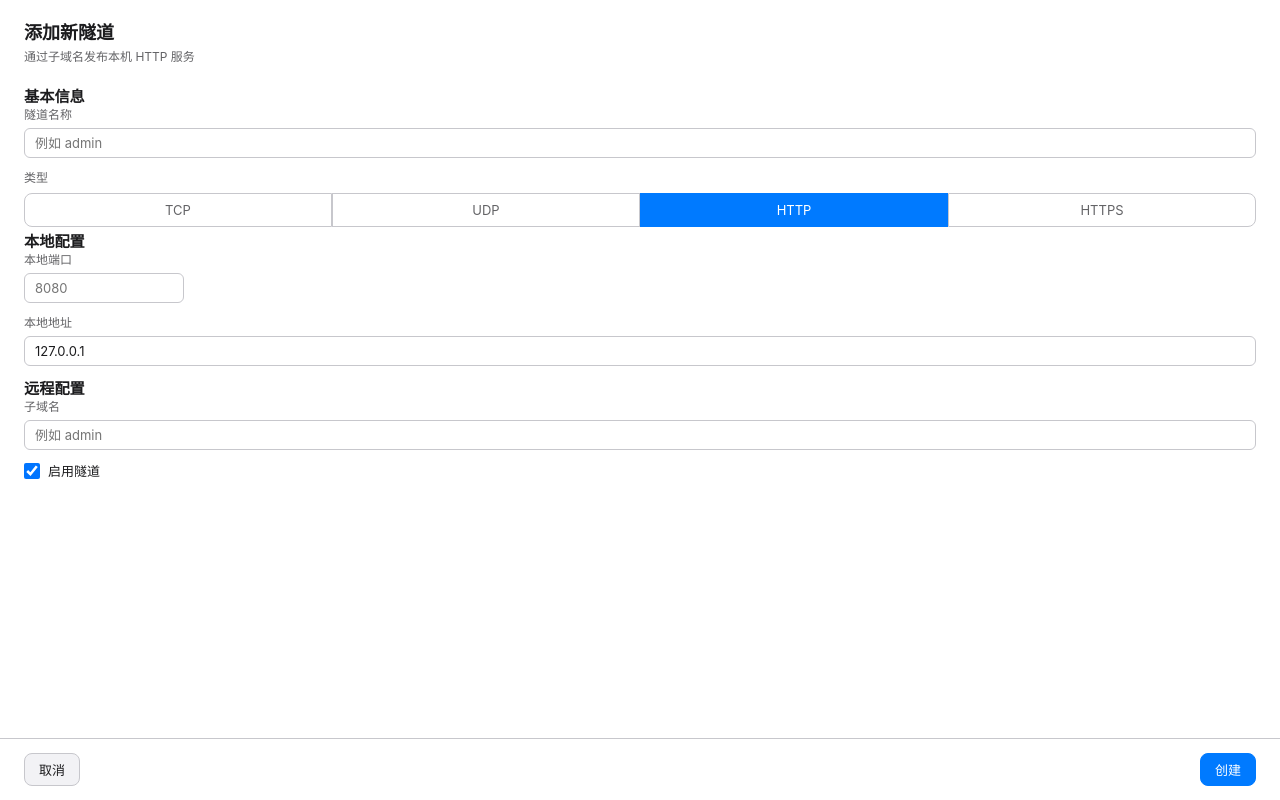
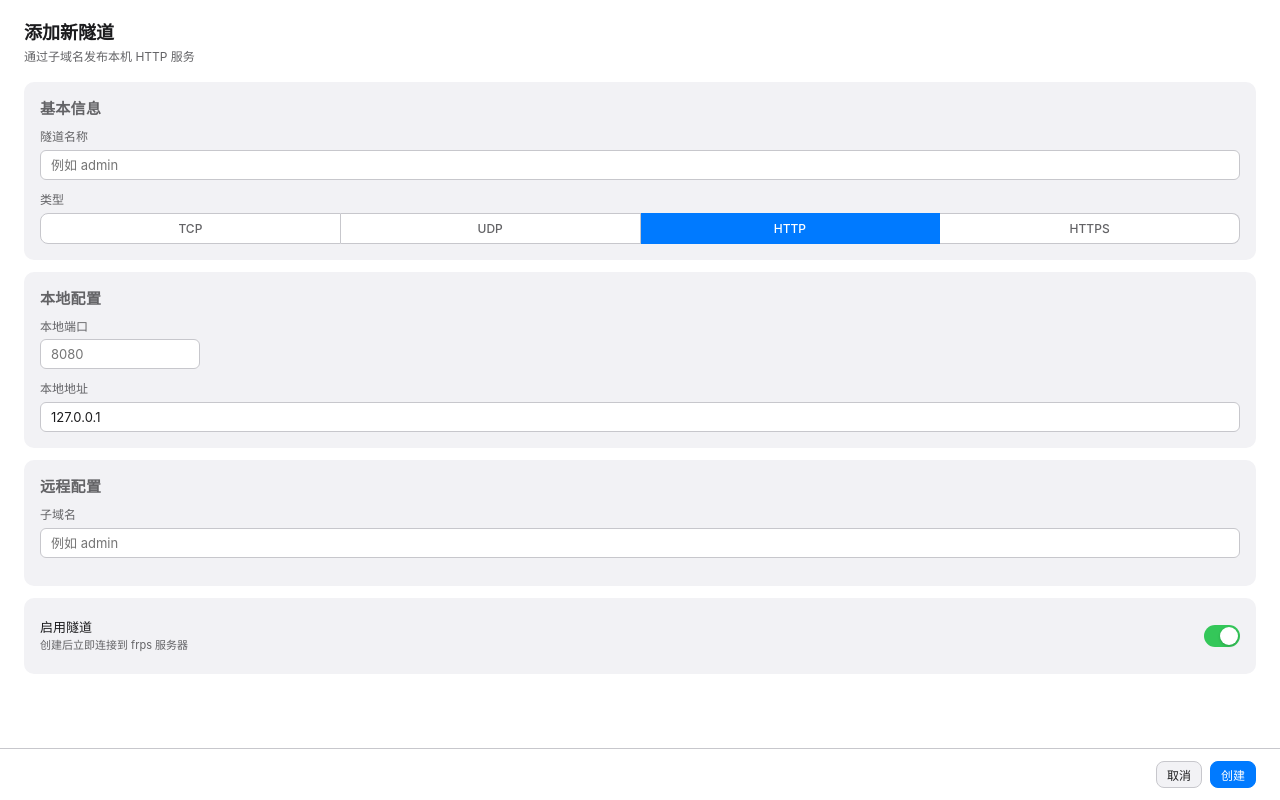
Before and after one commit to mei-pub/mei-link, a website built with Vite: page cross-platform-client/desktop/src/tunnel-edit.html in a window 1280 px wide. Built offline with nearby package versions, Linux system fonts and the light colour scheme.

Commit message:
feat(desktop): tunnel-edit Toggle 开关 + settings 输入框和按钮布局优化
## tunnel-edit.html（任务1）
- 启用隧道复选框 → Toggle 开关组件（同主界面）
- 表单改用 section-card 分组卡片样式
- 类型选择器改圆角分段控件 + hover 效果
- 启用隧道加描述文案"创建后立即连接到 frps 服务器"
- footer 取消/创建按钮靠右对齐

## settings.html（任务2 + 任务3）

### 输入框宽度优化（任务2）
- 服务器地址：去掉 max-width:200px，flex:1 撑开
- 测试连接按钮 → network 图标按钮（30px，无文字）
- Token 输入框：去掉固定 width:140px，flex:1 撑开
- 眼睛按钮 padding 调整对齐

### 按钮逻辑重排（任务3）
- 完全退出从应用设置区移到 footer 左下角（红色文字）
- footer 右下角：取消 + 保存
- 保存并重启按钮移除
- 保存按钮点击后 confirm 弹窗："保存后是否立即重启 frpc 隧道？"
  确定 = 保存并重启，取消 = 仅保存不重启
  （对齐 Swift SettingsView 的 confirmationDialog 行为）

实测确认 6 项视觉变化全部生效。

```diff
--- a/cross-platform-client/desktop/src/tunnel-edit.html
+++ b/cross-platform-client/desktop/src/tunnel-edit.html
@@ -4,17 +4,54 @@
 <meta charset="UTF-8">
 <link rel="stylesheet" href="styles/app.css">
 <style>
-  .app { display: flex; flex-direction: column; height: 100vh; }
-  .header { padding: 20px 24px; }
+  .app { display: flex; flex-direction: column; height: 100vh; overflow: hidden; }
+  .header { padding: 20px 24px 12px; }
   .header h1 { font-size: 18px; font-weight: 700; color: var(--text); }
   .header .hint { font-size: 12px; color: var(--text-secondary); margin-top: 4px; }
-  .form-body { flex: 1; overflow-y: auto; padding: 0 24px; }
-  .type-segments { display: flex; gap: 0; margin-bottom: 4px; }
-  .type-segments button { flex: 1; padding: 8px; border: 1px solid var(--border); background: var(--bg); color: var(--text-secondary); font-size: 13px; cursor: pointer; }
+  .form-body { flex: 1; overflow-y: auto; padding: 4px 24px 8px; }
+  .section-card {
+    background: var(--surface);
+    border-radius: 10px;
+    padding: 14px 16px;
+    margin-bottom: 12px;
+  }
+  .section-card h3 {
+    font-size: 13px; font-weight: 600; color: var(--text-secondary);
+    margin-bottom: 10px; text-transform: uppercase; letter-spacing: 0.3px;
+  }
+  .form-group { margin-bottom: 10px; }
+  .form-group:last-child { margin-bottom: 0; }
+  .form-group label {
+    font-size: 12px; color: var(--text-secondary);
+    display: block; margin-bottom: 4px;
+  }
+  .form-input { padding: 6px 10px; font-size: 13px; border-radius: 6px; }
+  .type-segments { display: flex; gap: 0; }
+  .type-segments button {
+    flex: 1; padding: 7px; border: 1px solid var(--border);
+    background: var(--bg); color: var(--text-secondary);
+    font-size: 12px; font-weight: 500; cursor: pointer;
+    transition: all .15s;
+  }
   .type-segments button:first-child { border-radius: 8px 0 0 8px; }
   .type-segments button:last-child { border-radius: 0 8px 8px 0; }
-  .type-segments button.active { background: var(--primary); color: #fff; border-color: var(--primary); }
-  .footer { display: flex; justify-content: space-between; padding: 14px 24px; border-top: 1px solid var(--border); }
+  .type-segments button:not(:first-child) { border-left: none; }
+  .type-segments button:hover { background: rgba(0,113,227,0.05); color: var(--text); }
+  .type-segments button.active {
+    background: var(--primary); color: #fff; border-color: var(--primary);
+  }
+  .toggle-row {
+    display: flex; justify-content: space-between; align-items: center;
+    padding: 4px 0;
+  }
+  .toggle-row .label-group { display: flex; flex-direction: column; gap: 2px; }
+  .toggle-row .label { font-size: 13px; color: var(--text); font-weight: 500; }
+  .toggle-row .desc { font-size: 11px; color: var(--text-secondary); }
+  .footer {
+    display: flex; justify-content: flex-end; gap: 8px;
+    padding: 12px 24px; border-top: 1px solid var(--border);
+  }
+  .btn-sm { padding: 6px 14px; font-size: 12px; }
 </style>
 </head>
 <body>
@@ -24,31 +61,39 @@
     <div id="formHint" class="hint">通过子域名发布本机 HTTP 服务</div>
   </div>
   <div class="form-body">
-    <div class="form-section">
+    <div class="section-card">
       <h3>基本信息</h3>
       <div class="form-group"><label>隧道名称</label><input id="name" class="form-input" placeholder="例如 admin"></div>
-      <label style="font-size:12px;color:var(--text-secondary);display:block;margin-bottom:6px">类型</label>
-      <div class="type-segments">
-        <button data-type="tcp">TCP</button><button data-type="udp">UDP</button><button data-type="http">HTTP</button><button data-type="https">HTTPS</button>
+      <div class="form-group">
+        <label>类型</label>
+        <div class="type-segments">
+          <button data-type="tcp">TCP</button><button data-type="udp">UDP</button><button data-type="http">HTTP</button><button data-type="https">HTTPS</button>
+        </div>
       </div>
     </div>
-    <div class="form-section">
+    <div class="section-card">
       <h3>本地配置</h3>
       <div class="form-group"><label>本地端口</label><input id="localPort" class="form-input" type="number" placeholder="8080" style="max-width:160px"></div>
       <div class="form-group"><label>本地地址</label><input id="localIP" class="form-input" value="127.0.0.1"></div>
     </div>
-    <div class="form-section">
+    <div class="section-card">
       <h3>远程配置</h3>
       <div id="subdomainGroup" class="form-group"><label>子域名</label><input id="subdomain" class="form-input" placeholder="例如 admin"></div>
       <div id="remotePortGroup" class="form-group" style="display:none"><label>远程端口</label><input id="remotePort" class="form-input" type="number" placeholder="留空自动分配"></div>
     </div>
-    <div class="form-section">
-      <label style="display:flex;align-items:center;gap:8px;cursor:pointer;font-size:13px"><input type="checkbox" id="enabled" checked style="width:16px;height:16px"> 启用隧道</label>
+    <div class="section-card">
+      <div class="toggle-row">
+        <div class="label-group">
+          <span class="label">启用隧道</span>
+          <span class="desc">创建后立即连接到 frps 服务器</span>
+        </div>
+        <label class="toggle"><input type="checkbox" id="enabled" checked><span class="slider"></span></label>
+      </div>
     </div>
   </div>
   <div class="footer">
-    <button class="btn" id="cancelBtn" aria-label="取消" title="取消">取消</button>
-    <button id="saveBtn" class="btn btn-primary" aria-label="创建" title="创建">创建</button>
+    <button class="btn btn-sm" id="cancelBtn" aria-label="取消" title="取消">取消</button>
+    <button id="saveBtn" class="btn btn-primary btn-sm" aria-label="创建" title="创建">创建</button>
   </div>
 </div>
 
```
Also changed, not shown: cross-platform-client/desktop/src/settings.html (+22 -17 lines).
